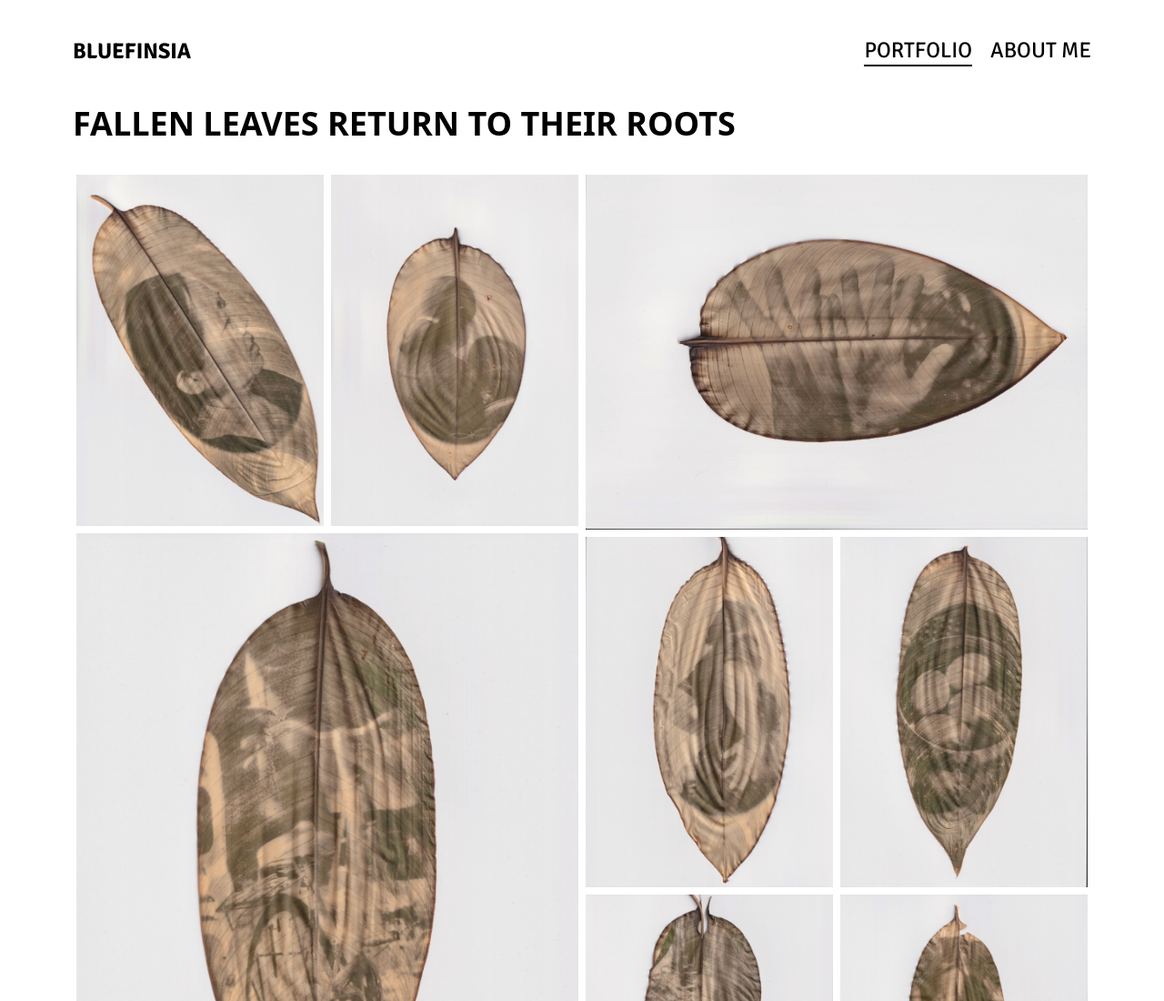
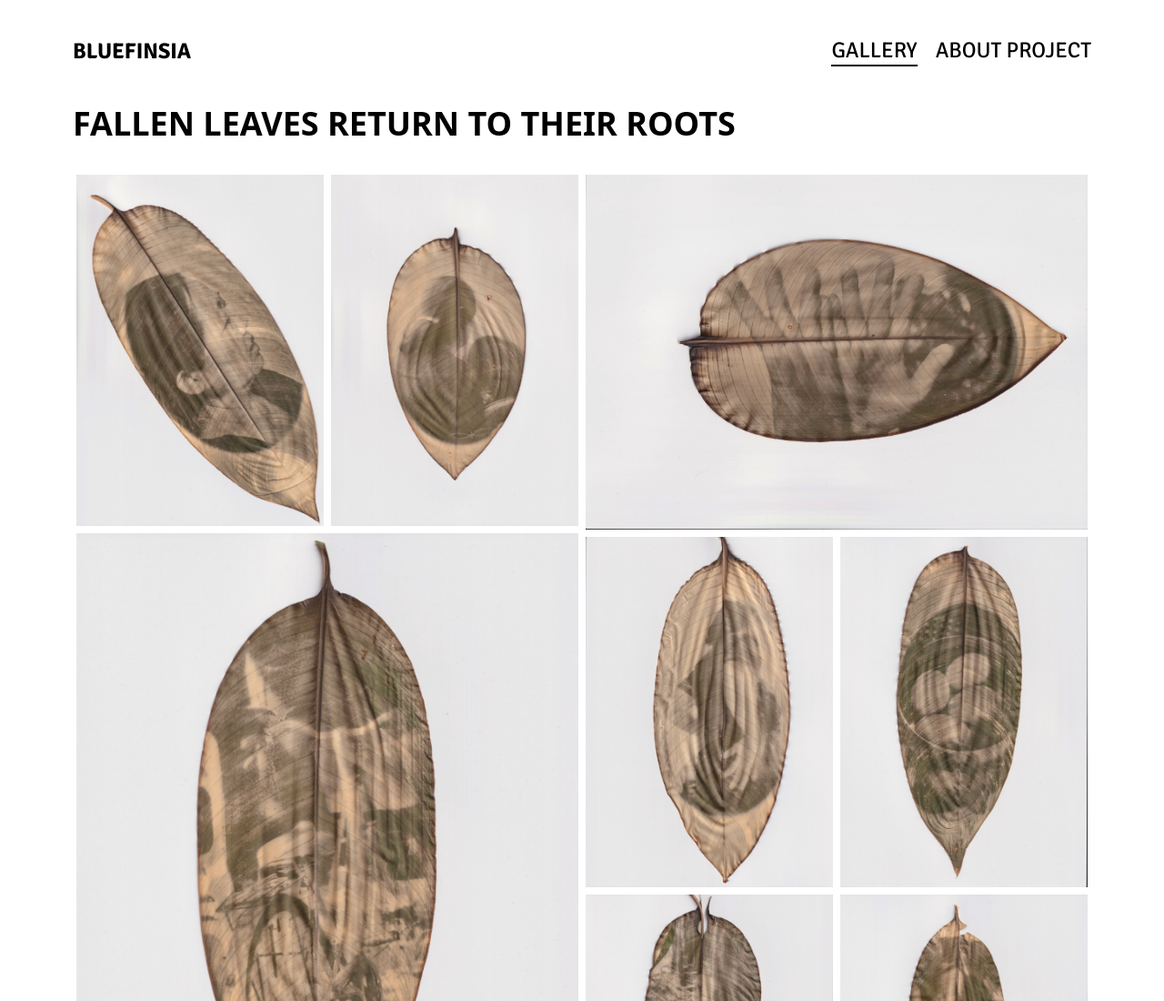
Before and after one commit to bluefinsia/bluefinsia.github.io, a plain HTML site: page photography-portfolio/index.html in a window 1280 px wide. Shown: the top 1100 px of the page at 91% size. Drawn offline with nearby package versions, Linux system fonts and the light colour scheme; some packages are replaced by stand-ins of ours; files that its build step writes are made by us from their sources; a script that the page names is missing.

Commit message:
Update index.html

```diff
--- a/photography-portfolio/index.html
+++ b/photography-portfolio/index.html
@@ -111,7 +111,7 @@
                 <a
                   href="index.html"
                   class="font-signika text-2xl tap-highlight-transparent"
-                  >PORTFOLIO
+                  >GALLERY
                   <span
                     class="hidden md:block h-0.5 bg-black dark:bg-white"
                   ></span>
@@ -121,7 +121,7 @@
                 <a
                   href="dist/about_me.html"
                   class="font-signika text-2xl tap-highlight-transparent"
-                  >ABOUT ME
+                  >ABOUT PROJECT
                   <span
                     class="hidden md:block max-w-0 group-hover:max-w-full transition-all duration-500 h-0.5 bg-black dark:bg-white"
                   ></span>
```
